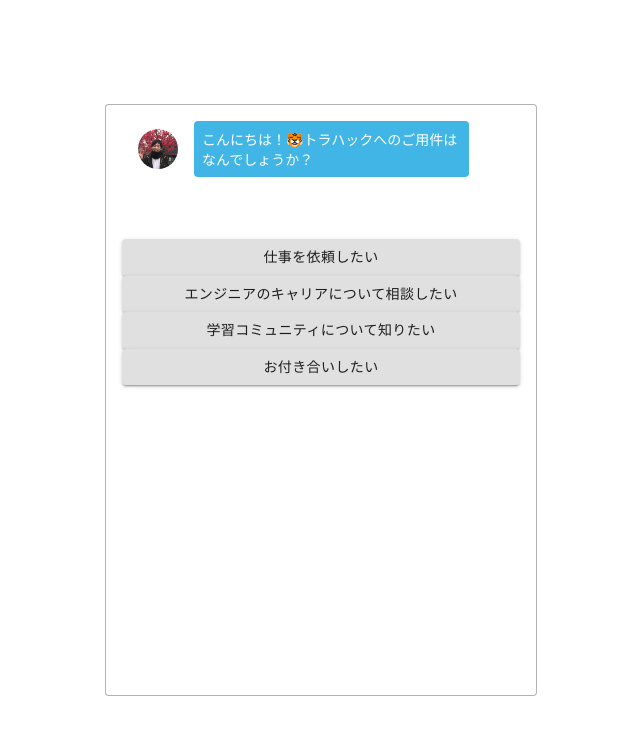
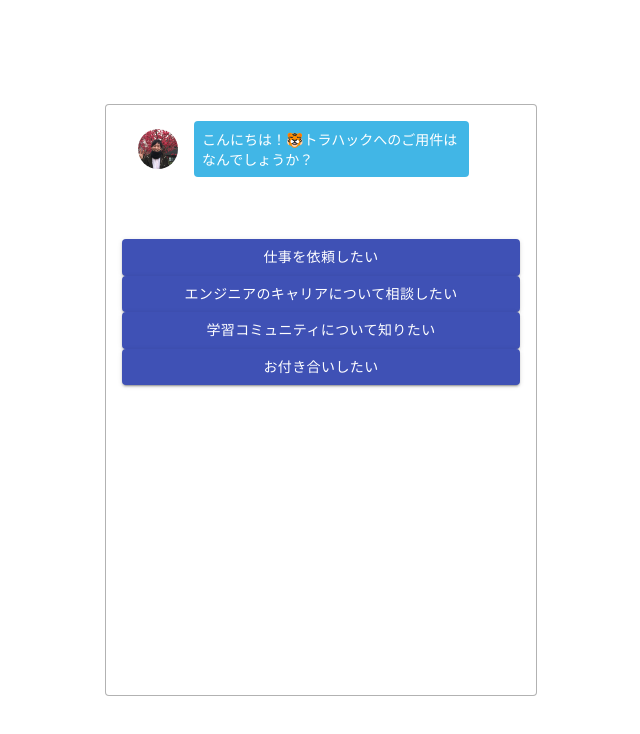
Before and after one commit to yk-port/react-slack-bots, a React (Create React App) app: page / in a window 1280 px wide. Shown: the top 734 px of the page, without its empty margins (319-959 px from the left). Built offline with nearby package versions, Linux system fonts and the light colour scheme.

Commit message:
feat: logic生成

```diff
--- a/src/App.jsx
+++ b/src/App.jsx
@@ -14,35 +14,47 @@ export default class App extends React.Component {
       dataset: defaultDataset,
       open: false
     }
+    this.selectAnswer = this.selectAnswer.bind(this);
   }
 
-  initAnswer = () => {
-    const initDataset = this.state.dataset[this.state.currentId];
-    const initAnswers = initDataset.answers;
+  displayNextQuestion = (nextQuestionId) => {
+    const chats = this.state.chats;
+    chats.push({
+      text: this.state.dataset[nextQuestionId].question,
+      type: 'question'
+    });
 
     this.setState({
-      answers: initAnswers
+      answers: this.state.dataset[nextQuestionId].answers,
+      chats: chats,
+      currentId: nextQuestionId
     });
   }
 
-  initChats  = () => {
-    const initDataset = this.state.dataset[this.state.currentId];
-    const chat = {
-      text: initDataset.question,
-      type: 'question'
+  selectAnswer = (selectedAnswer, nextQuestionId) => {
+    switch(true) {
+      case (nextQuestionId === 'init'):
+        this.displayNextQuestion(nextQuestionId);
+        break;
+      default:
+        const chats = this.state.chats;
+        chats.push({
+          text: selectedAnswer,
+          type: 'answer'
+        });
+
+        this.setState({
+          chats: chats
+        });
+
+        this.displayNextQuestion(nextQuestionId);
+        break;
     }
-
-    const chats = this.state.chats;
-    chats.push(chat);
-
-    this.setState({
-      chats: chats
-    })
   }
 
   componentDidMount() {
-    this.initChats();
-    this.initAnswer();
+    const initAnswer = '';
+    this.selectAnswer(initAnswer,  this.state.currentId)
   }
 
   render() {
@@ -50,7 +62,9 @@ export default class App extends React.Component {
       <section className="c-section">
         <div className="c-box">
           <Chats chats={this.state.chats} />
-          <AnswersList answers={this.state.answers} />
+          <AnswersList
+            answers={this.state.answers}
+            select={this.selectAnswer} />
         </div>
       </section>
     );
--- a/src/components/Answer.jsx
+++ b/src/components/Answer.jsx
@@ -6,11 +6,14 @@ const useStyles = makeStyles((theme) => ({
   root: {},
 }));
 
-const Answer = ({ content }) => {
+const Answer = ({ content, nextId, select }) => {
   // const classes = useStyles();
 
   return (
-    <Button variant="contained">
+    <Button
+      variant="contained"
+      color="primary"
+      onClick={() => select(content, nextId)} >
       {content}
     </Button>
   )
--- a/src/components/AnswersList.jsx
+++ b/src/components/AnswersList.jsx
@@ -1,13 +1,17 @@
 import React from 'react';
 import { Answer } from './index';
 
-const AnswersList = ({ answers }) => {
+const AnswersList = ({ answers, select }) => {
   return (
     <div className="c-grid__answer">
       {
-        answers.map((value, index) => {
-          return <Answer content={value.content} key={index.toString()} />
-        })
+        answers.map((value, index) => (
+          <Answer
+            content={value.content}
+            nextId={value.nextId}
+            select={select}
+            key={index.toString()} />
+        ))
       }
     </div>
   )
--- a/src/components/Chats.jsx
+++ b/src/components/Chats.jsx
@@ -21,9 +21,12 @@ const Chats = ({ chats }) => {
   return (
     <List className={classes.root}>
       {
-        chats.map((chat, index) => {
-          return <Chat text={chat.text} type={chat.type} key={index.toString()} />
-        })
+        chats.map((chat, index) => (
+          <Chat
+            text={chat.text}
+            type={chat.type}
+            key={index.toString()} />
+        ))
       }
     </List>
   )
```
Also changed, not shown: 2 other files (tests, documents, lock files or other folders).
